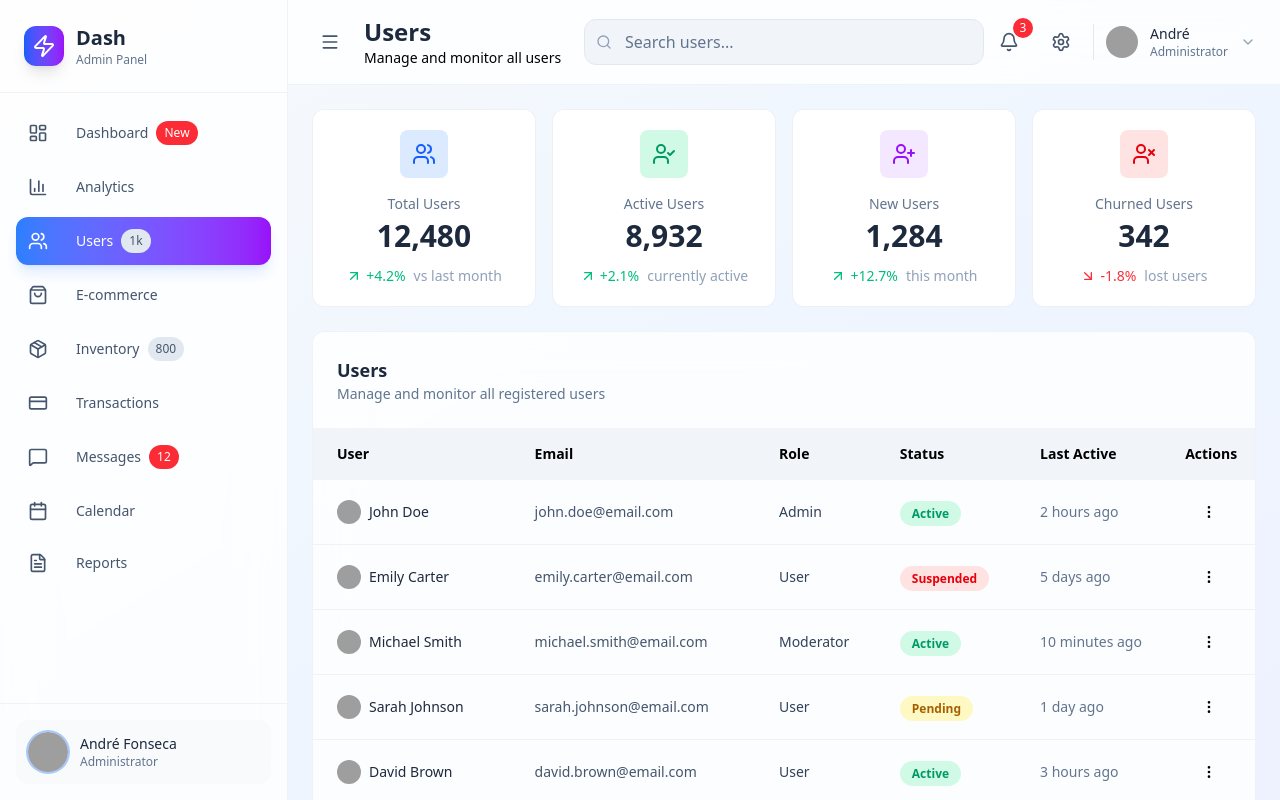
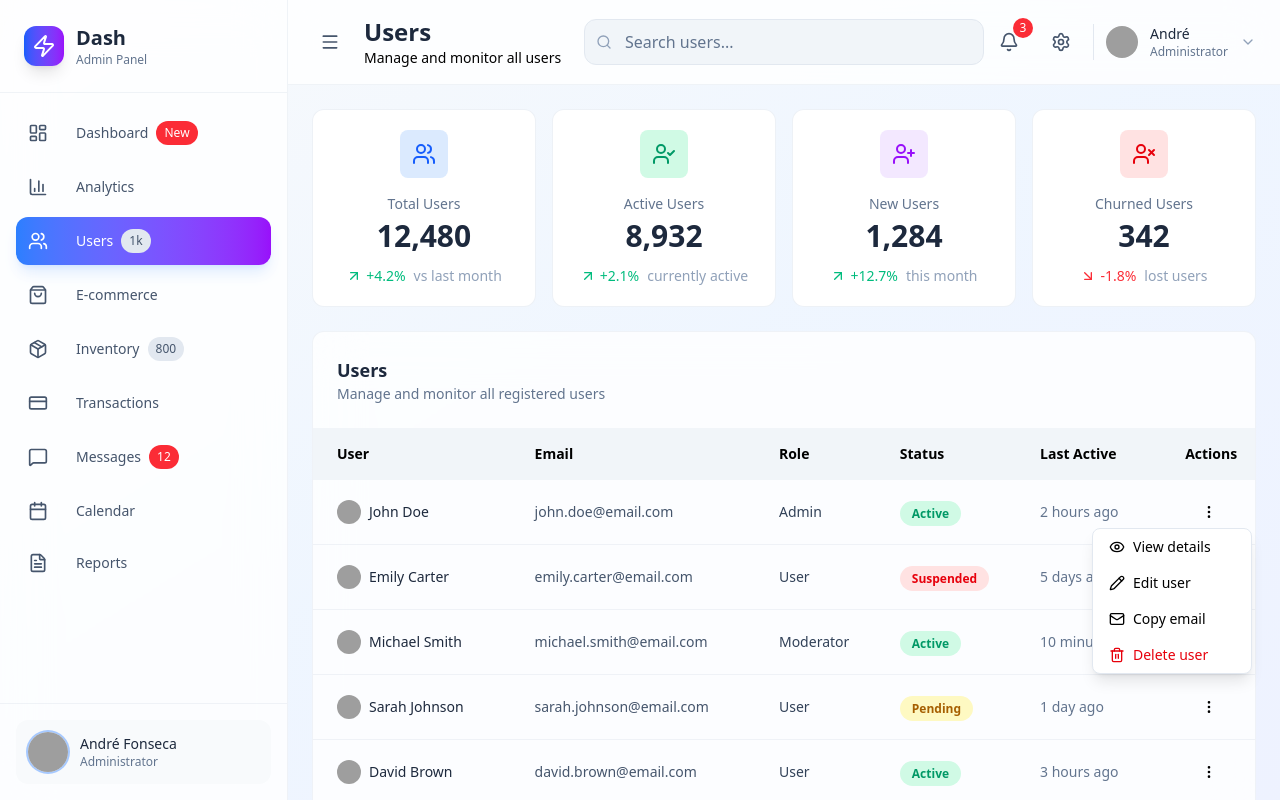
Before and after one commit to andref218/admin_dashboard, a React (Vite) app: page /users in a window 1280 px wide. Both pictures are taken after a click on the button 1209 px from the left and 512 px from the top of the page. Built offline with nearby package versions, Linux system fonts and the light colour scheme; grey boxes are pictures that could not be loaded.

Commit message:
Add actions dropdown for users in Users page
- Display per-user actions menu
- Handle positioning, scroll, resize and outside clicks

```diff
--- a/package.json
+++ b/package.json
@@ -11,6 +11,7 @@
   },
   "dependencies": {
     "@tailwindcss/vite": "^4.1.18",
+    "framer-motion": "^12.29.2",
     "lucide": "^0.562.0",
     "lucide-react": "^0.562.0",
     "react": "^19.2.0",
--- a/src/pages/Users/UsersTable.jsx
+++ b/src/pages/Users/UsersTable.jsx
@@ -1,8 +1,17 @@
 import React, { useEffect, useState } from "react";
 import { users } from "../../constants/users";
-import { MoreVertical } from "lucide-react";
 import { useOutletContext } from "react-router-dom";
-import { ArrowUp, ArrowDown } from "lucide-react";
+import {
+  ArrowUp,
+  ArrowDown,
+  Eye,
+  Pencil,
+  Trash2,
+  Mail,
+  MoreVertical,
+} from "lucide-react";
+import { createPortal } from "react-dom";
+import { motion, AnimatePresence } from "framer-motion";
 
 const statusStyles = {
   Active: "bg-emerald-100 text-emerald-600",
@@ -17,7 +26,10 @@ const UsersTable = () => {
     key: null,
     direction: "asc",
   });
+  const [openMenuId, setOpenMenuId] = useState(null);
+  const [menuPosition, setMenuPosition] = useState(null);
 
+  // Converts a "lastActive" string into minutes
   const lastActiveToMinutes = (value) => {
     // If the value is null, undefined, or empty, return Infinity
     // This ensures unknown values are treated as "very far in the past" for sorting
@@ -38,6 +50,8 @@ const UsersTable = () => {
     return Infinity;
   };
 
+  // Sorts an array of users by the given key, handling "lastActive" specially and
+  // respecting the current sort direction
   const sortUsers = (usersToSort, key) => {
     if (!key) return usersToSort;
 
@@ -60,6 +74,7 @@ const UsersTable = () => {
     });
   };
 
+  // Toggles sorting direction for a column and updates the sort configuration
   const handleSort = (key) => {
     setSortConfig((prev) => ({
       key,
@@ -67,6 +82,7 @@ const UsersTable = () => {
     }));
   };
 
+  // Filters users by search query and updates the state with the sorted results
   const searchUser = (query) => {
     const trimmedQuery = query.trim().toLowerCase();
     const queryWords = trimmedQuery.split(/\s+/);
@@ -86,6 +102,7 @@ const UsersTable = () => {
     setFilteredUsers(sorted);
   };
 
+  // Displays the appropriate sort arrow for a column based on the current sort direction
   const SortIcon = ({ column }) => {
     if (sortConfig.key !== column) return null;
     return sortConfig.direction === "asc" ? (
@@ -95,9 +112,82 @@ const UsersTable = () => {
     );
   };
 
+  // Calculates and sets the dropdown menu position so it stays within the viewport boundaries
+  const calculateMenuPosition = (buttonId) => {
+    const button = document.getElementById(`menu-btn-${buttonId}`);
+    if (!button) return;
+
+    const rect = button.getBoundingClientRect();
+    const menuWidth = 180;
+    const menuHeight = 160;
+
+    // Vertical position: below the button
+    let top = rect.bottom + window.scrollY;
+
+    // If it exceeds the bottom of the viewport, display above the button
+    if (top + menuHeight > window.scrollY + window.innerHeight) {
+      top = rect.top - menuHeight + window.scrollY;
+    }
+
+    // Horizontal position: aligned to the left of the button
+    let left = rect.left + window.scrollX;
+
+    // Adjust if it exceeds the right edge of the viewport
+    if (left + menuWidth > window.scrollX + window.innerWidth) {
+      left = window.scrollX + window.innerWidth - menuWidth - 8; // 8px margin
+    }
+
+    // Adjust if it exceeds the left edge of the viewport
+    if (left < window.scrollX + 8) {
+      left = window.scrollX + 8; // 8px margin
+    }
+
+    setMenuPosition({ top, left });
+  };
+
+  // Re-filters and sorts users whenever the search query or sort configuration changes
   useEffect(() => {
     searchUser(searchItem);
   }, [searchItem, sortConfig]);
+
+  // Updates the dropdown menu position on scroll or resize when it's open
+  useEffect(() => {
+    if (!openMenuId) return;
+
+    const handleScrollResize = () => calculateMenuPosition(openMenuId);
+
+    window.addEventListener("scroll", handleScrollResize, true);
+    window.addEventListener("resize", handleScrollResize);
+
+    return () => {
+      window.removeEventListener("scroll", handleScrollResize, true);
+      window.removeEventListener("resize", handleScrollResize);
+    };
+  }, [openMenuId]);
+
+  // Closes the dropdown menu when clicking outside of it or its button
+  useEffect(() => {
+    if (!openMenuId) return;
+
+    const handleClickOutside = (event) => {
+      const menu = document.getElementById(`menu-dropdown-${openMenuId}`);
+      const button = document.getElementById(`menu-btn-${openMenuId}`);
+      if (
+        menu &&
+        !menu.contains(event.target) &&
+        button &&
+        !button.contains(event.target)
+      ) {
+        setOpenMenuId(null);
+      }
+    };
+
+    document.addEventListener("mousedown", handleClickOutside);
+
+    return () => {
+      document.removeEventListener("mousedown", handleClickOutside);
+    };
+  }, [openMenuId]);
 
   return (
     <div
@@ -177,7 +267,7 @@ const UsersTable = () => {
               filteredUsers.map((user) => (
                 <tr
                   key={user.id}
-                  className="border-b border-slate-200/50 dark:border-slate-700/50
+                  className="relative border-b border-slate-200/50 dark:border-slate-700/50
                 hover:bg-slate-100 dark:hover:bg-slate-800/50 transition cursor-pointer"
                 >
                   {/* User */}
@@ -219,18 +309,91 @@ const UsersTable = () => {
                   {/* Actions */}
                   <td className="px-6 py-4">
                     <button
+                      id={`menu-btn-${user.id}`}
+                      onClick={() => {
+                        setOpenMenuId(openMenuId === user.id ? null : user.id);
+                        calculateMenuPosition(user.id);
+                      }}
                       className="p-2 rounded-lg hover:bg-slate-200 dark:hover:bg-slate-700/50 cursor-pointer"
-                      title="Copy User ID"
+                      title=""
                     >
                       <MoreVertical className="w-4 h-4 dark:text-white" />
                     </button>
+                    {/* Actions Dropdown using React Portal */}
+                    {openMenuId === user.id &&
+                      menuPosition &&
+                      createPortal(
+                        <AnimatePresence>
+                          <motion.div
+                            key={user.id}
+                            id={`menu-dropdown-${user.id}`}
+                            initial={{ opacity: 0, scale: 0.95 }}
+                            animate={{ opacity: 1, scale: 1 }}
+                            exit={{ opacity: 0, scale: 0.95 }}
+                            transition={{ duration: 0.1, ease: "linear" }}
+                            style={{
+                              position: "fixed",
+                              top: menuPosition.top,
+                              left: menuPosition.left,
+                              width: "10rem",
+                              zIndex: 50,
+                            }}
+                            className="bg-white dark:bg-slate-800 border border-slate-200
+                            dark:border-slate-700 rounded-lg shadow-lg"
+                          >
+                            {/* View details */}
+                            <button
+                              onClick={() => setOpenMenuId(null)} // close menu on click
+                              className="flex items-center gap-2 w-full px-4 py-2 text-sm
+                          hover:bg-slate-100 dark:hover:bg-slate-700 dark:text-white"
+                            >
+                              <Eye className="w-4 h-4" />
+                              View details
+                            </button>
+
+                            {/* Edit user */}
+                            <button
+                              onClick={() => setOpenMenuId(null)}
+                              className="flex items-center gap-2 w-full px-4 py-2 text-sm
+                          hover:bg-slate-100 dark:hover:bg-slate-700 dark:text-white"
+                            >
+                              <Pencil className="w-4 h-4" />
+                              Edit user
+                            </button>
+
+                            {/* Copy email */}
+                            <button
+                              onClick={() => setOpenMenuId(null)}
+                              className="flex items-center gap-2 w-full px-4 py-2 text-sm
+                          hover:bg-slate-100 dark:hover:bg-slate-700 dark:text-white"
+                            >
+                              <Mail className="w-4 h-4" />
+                              Copy email
+                            </button>
+
+                            {/* Delete user */}
+                            <button
+                              onClick={() => setOpenMenuId(null)}
+                              className="flex items-center gap-2 w-full px-4 py-2 text-sm
+                          hover:bg-red-100 dark:hover:bg-red-500/20 text-red-600"
+                            >
+                              <Trash2 className="w-4 h-4" />
+                              Delete user
+                            </button>
+                          </motion.div>
+                        </AnimatePresence>,
+                        document.body,
+                      )}
                   </td>
                 </tr>
               ))
             ) : (
               <tr>
                 <td colSpan={6}>
-                  <div className="w-full flex items-center justify-center py-10 text-slate-500 dark:text-slate-200">
+                  <div
+                    className="w-full flex items-center justify-center py-10 text-slate-500
+                  dark:text-slate-200"
+                  >
                     No users found.
                   </div>
                 </td>
```
Also changed, not shown: 1 other file (tests, documents, lock files or other folders).
